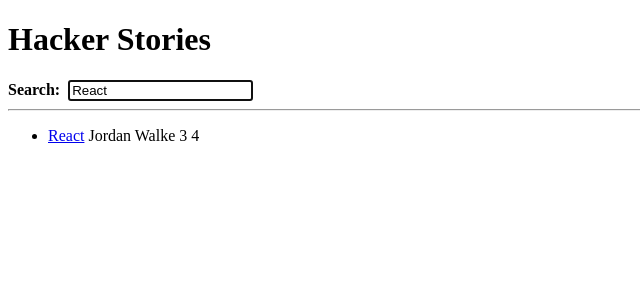
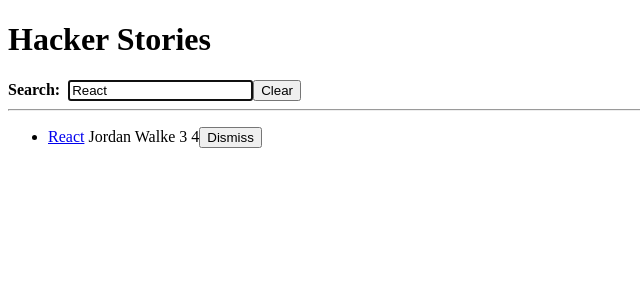
Before and after one commit to abdul-busybrain/road2react, a React (Create React App) app: page / in a window 1280 px wide. Shown: the top 300 px of the page, without its empty margins (0-640 px from the left). Built offline with nearby package versions, Linux system fonts and the light colour scheme.

Commit message:
Inline handlers

```diff
--- a/src/App.js
+++ b/src/App.js
@@ -11,7 +11,7 @@
 };
 
 export default function App() {
-  const stories = [
+  const initialStories = [
     {
       title: "React",
       url: "https://reactjs.org/",
@@ -32,30 +32,44 @@
 
   const [searchTerm, setSearchTerm] = useStorageState("search", "React");
 
-  const handleSearch = (event) => {
-    setSearchTerm(event.target.value);
-  };
+  const [stories, setStories] = useState(initialStories);
 
   const searchedStories = stories.filter((story) =>
     story.title.toLowerCase().includes(searchTerm.toLowerCase())
   );
 
+  const handeRemoveStory = (item) => {
+    const newStories = stories.filter(
+      (story) => item.objectID !== story.objectID
+    );
+    setStories(newStories);
+  };
+
+  const handleSearch = (event) => {
+    setSearchTerm(event.target.value);
+  };
+
+  const handleClear = () => {
+    setSearchTerm("");
+  };
+
   return (
     <div>
-      <h1> Hacker Stories</h1>
+      <h1>Hacker Stories</h1>
 
       <InputWithLabel
         id="search"
         value={searchTerm}
         isFocused
         onInputChange={handleSearch}
+        onClear={handleClear}
       >
         <strong> Search:</strong>
       </InputWithLabel>
 
       <hr />
 
-      <List list={searchedStories} />
+      <List list={searchedStories} onRemoveItem={handeRemoveStory} />
     </div>
   );
 }
@@ -65,6 +79,7 @@
   value,
   type = "text",
   onInputChange,
+  onClear,
   isFocused,
   children,
 }) => {
@@ -86,24 +101,34 @@
         value={value}
         onChange={onInputChange}
       />
+      <button onClick={onClear}>Clear</button>
     </>
   );
 };
 
-const List = ({ list }) => (
+const List = ({ list, onRemoveItem }) => (
   <ul>
     {list.map((item) => (
-      <Item key={item.objectID} item={item} />
+      <Item key={item.objectID} item={item} onRemoveItem={onRemoveItem} />
     ))}
   </ul>
 );
 
-const Item = ({ item }) => (
+const Item = ({ item, onRemoveItem }) => {
+  const handeRemoveItem = () => {
+    onRemoveItem(item);
+  };
+
+  return (
     <li>
       <span>
         <a href={item.url}>{item.title}</a>
       </span>{" "}
       <span>{item.author}</span> <span>{item.num_comments}</span>{" "}
       <span>{item.points}</span>
+      <button type="button" onClick={() => onRemoveItem(item)}>
+        Dismiss
+      </button>
     </li>
   );
+};
```
Lines whose indentation alone changed are shown as unchanged.
